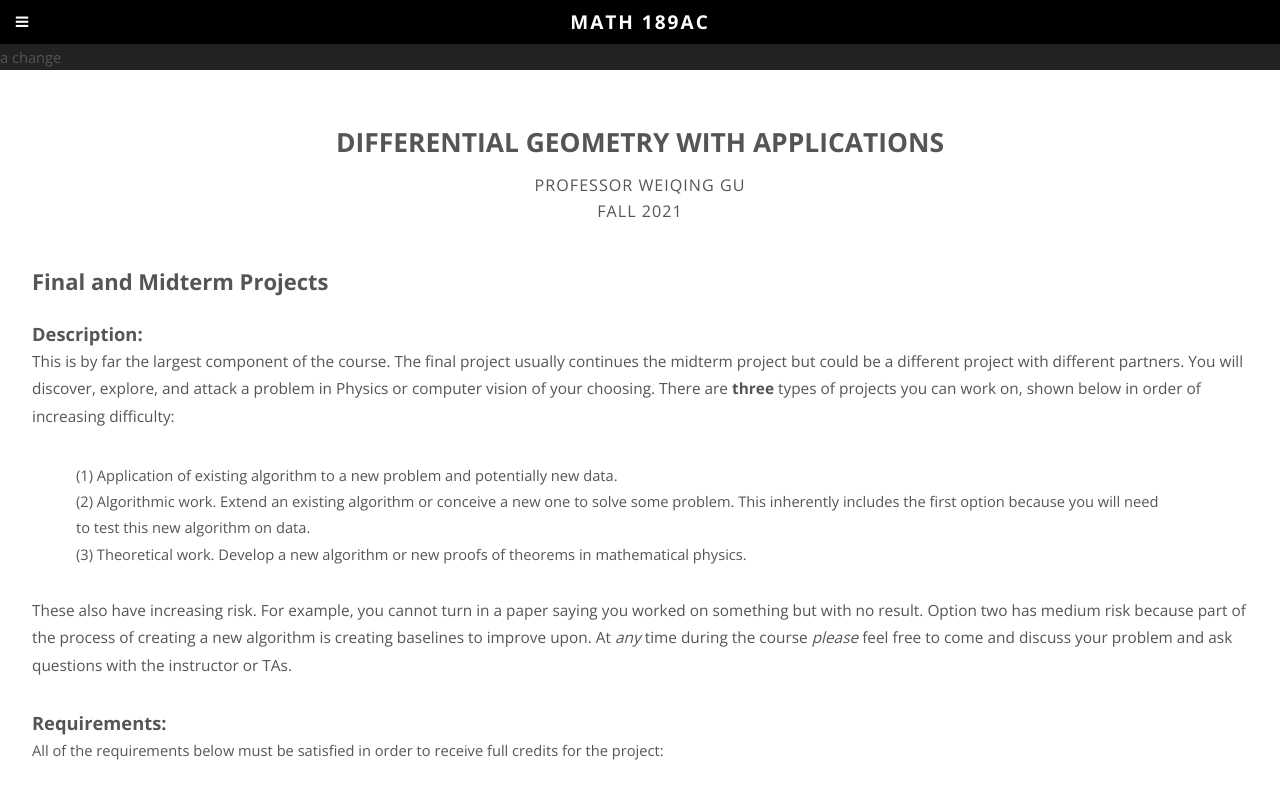
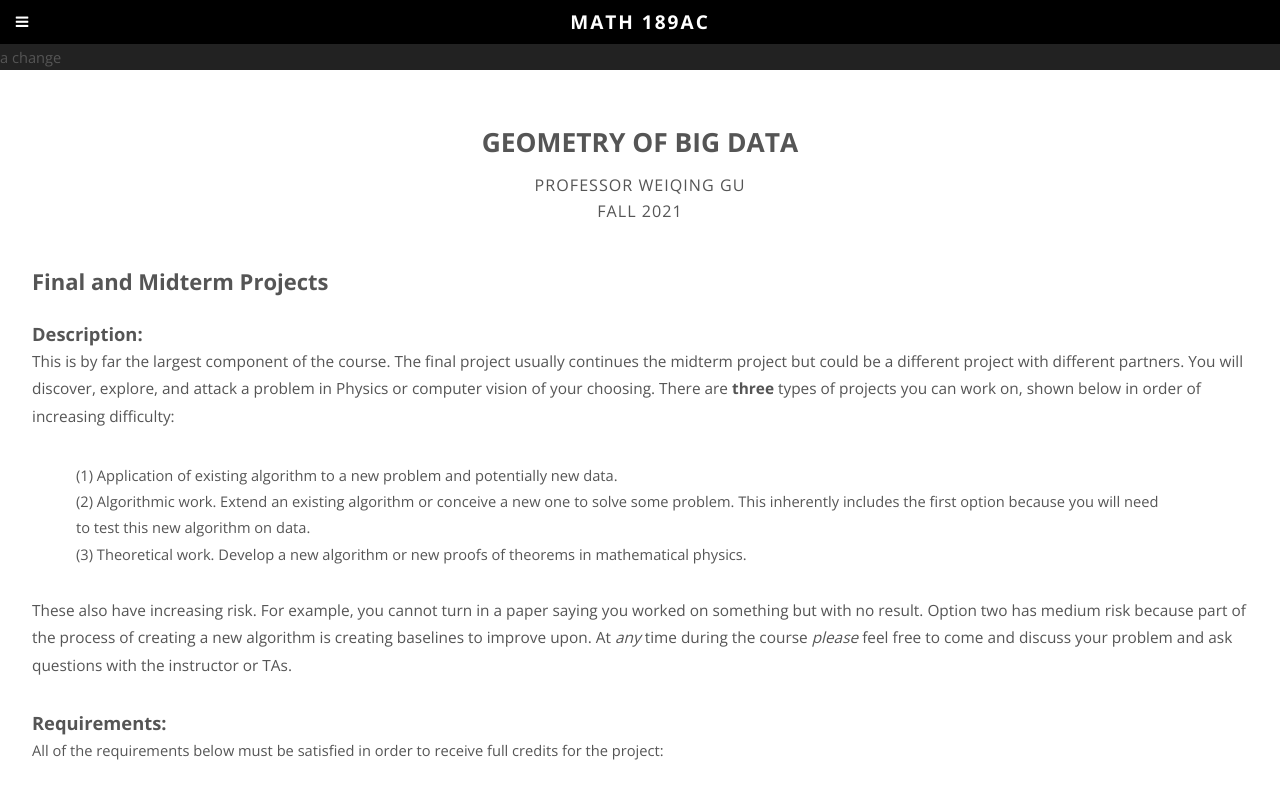
Before and after one commit to weiqinggu/Math-189AC-Course-Webpage, a plain HTML site: page project.html in a window 1280 px wide. Shown: the top 787 px of the page. Drawn offline with nearby package versions, Linux system fonts and the light colour scheme; grey boxes are pictures that could not be loaded.

Commit message:
Update project.html

```diff
--- a/project.html
+++ b/project.html
@@ -59,7 +59,7 @@ a change
 				<div id="content" class="container">
 					<section>
 						<header class="major">
-							<h2 align="center">Differential Geometry with Applications</h2>
+							<h2 align="center">Geometry of Big Data</h2>
 							<span class="byline" align="center">
 								Professor Weiqing Gu <br>
 								Fall 2021
```
